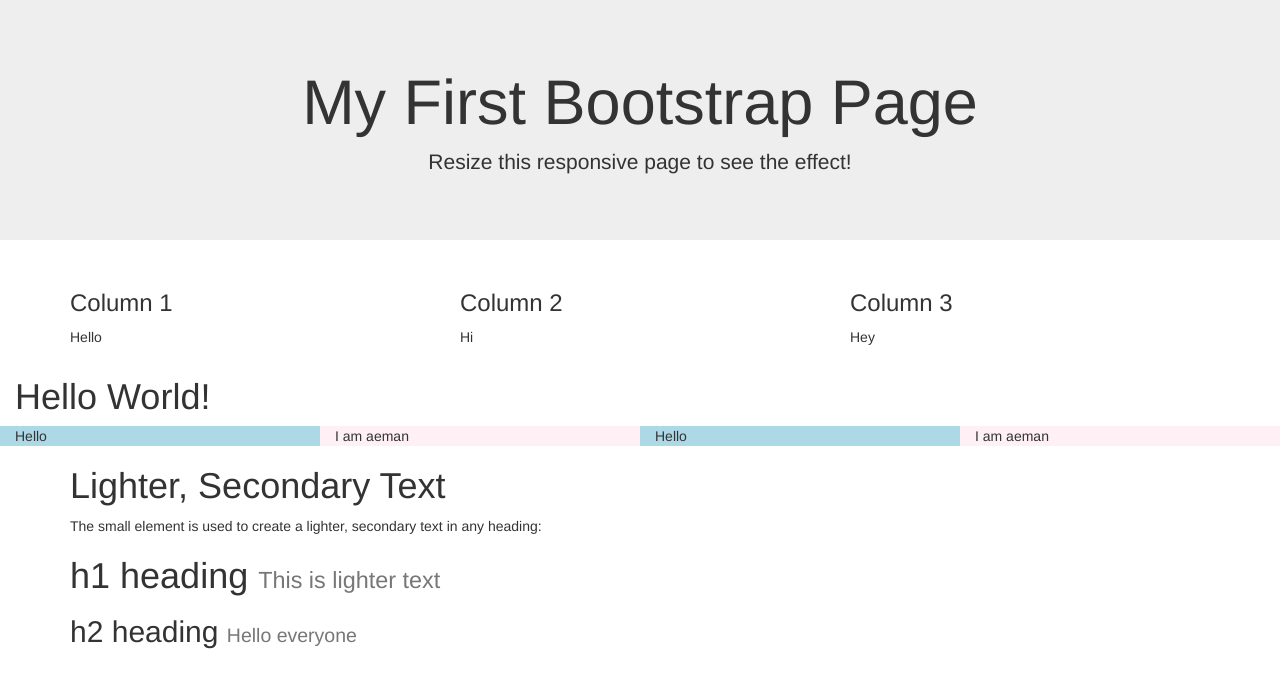
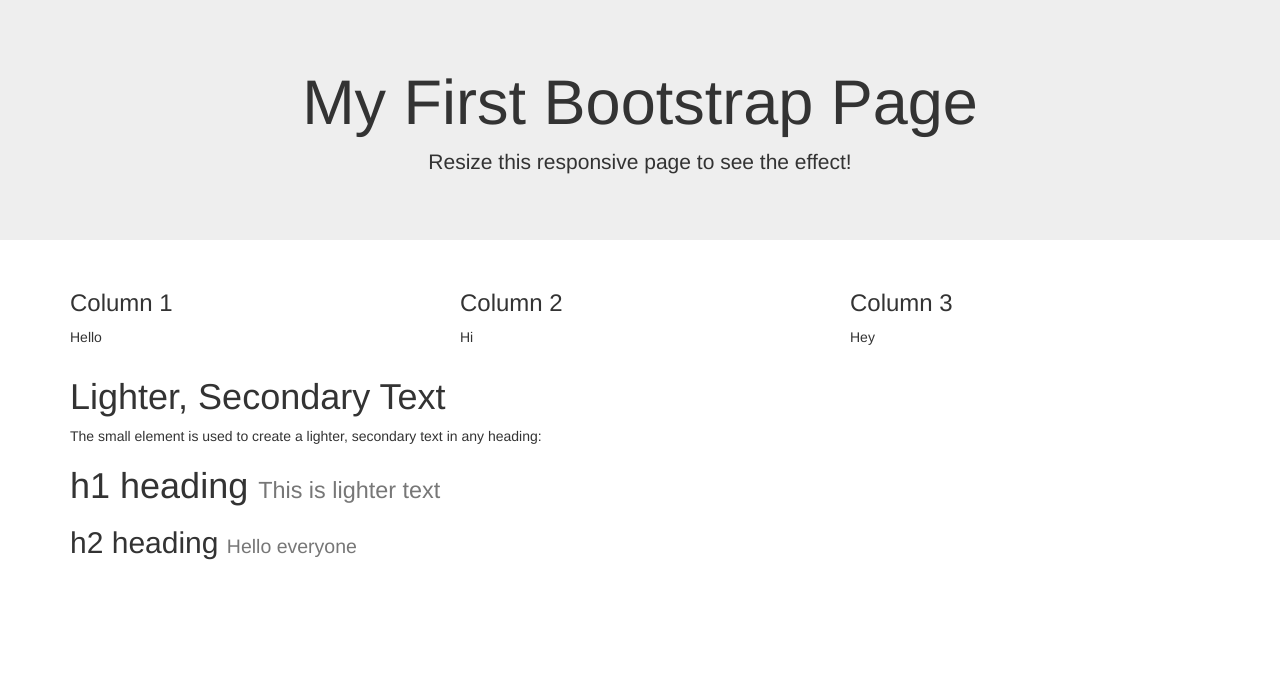
Before and after one commit to aemanmasoodi/bootstrap, a plain HTML site: page index.html in a window 1280 px wide. Drawn offline with nearby package versions, Linux system fonts and the light colour scheme.

Commit message:
Deleted div

```diff
--- a/index.html
+++ b/index.html
@@ -27,16 +27,7 @@
         </div>
       </div>
     </div>
-    <div class="container-fluid">
-           <h1>Hello World!</h1>
-           <div class="row">
-           <div class="col-sm-3" style="background-color:lightblue;">Hello</div>
-           <div class="col-sm-3" style="background-color:lavenderblush;">I am aeman</div>
-           <div class="col-sm-3" style="background-color:lightblue;">Hello</div>
-           <div class="col-sm-3" style="background-color:lavenderblush;">I am aeman</div>
 
-
-    </div>
     <div class="container">
         <h1>Lighter, Secondary Text</h1>
         <p>The small element is used to create a lighter, secondary text in any heading:</p>
```
